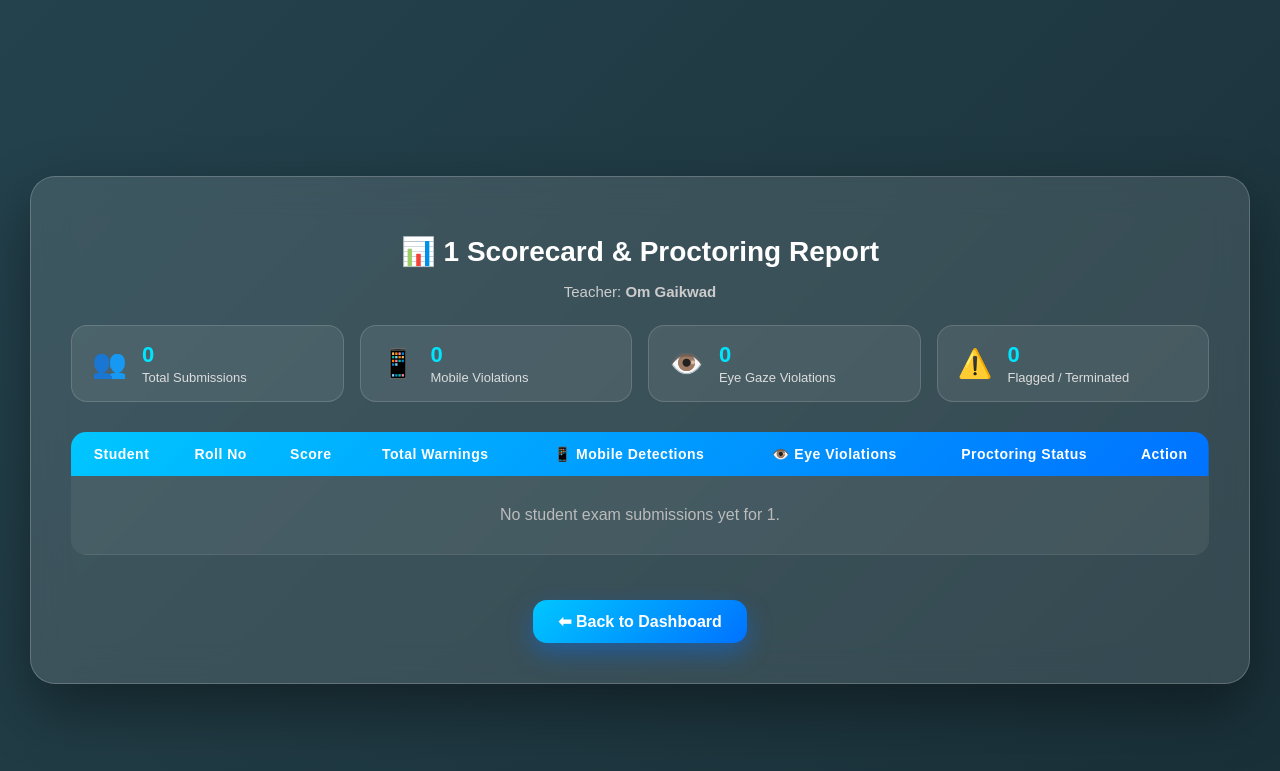
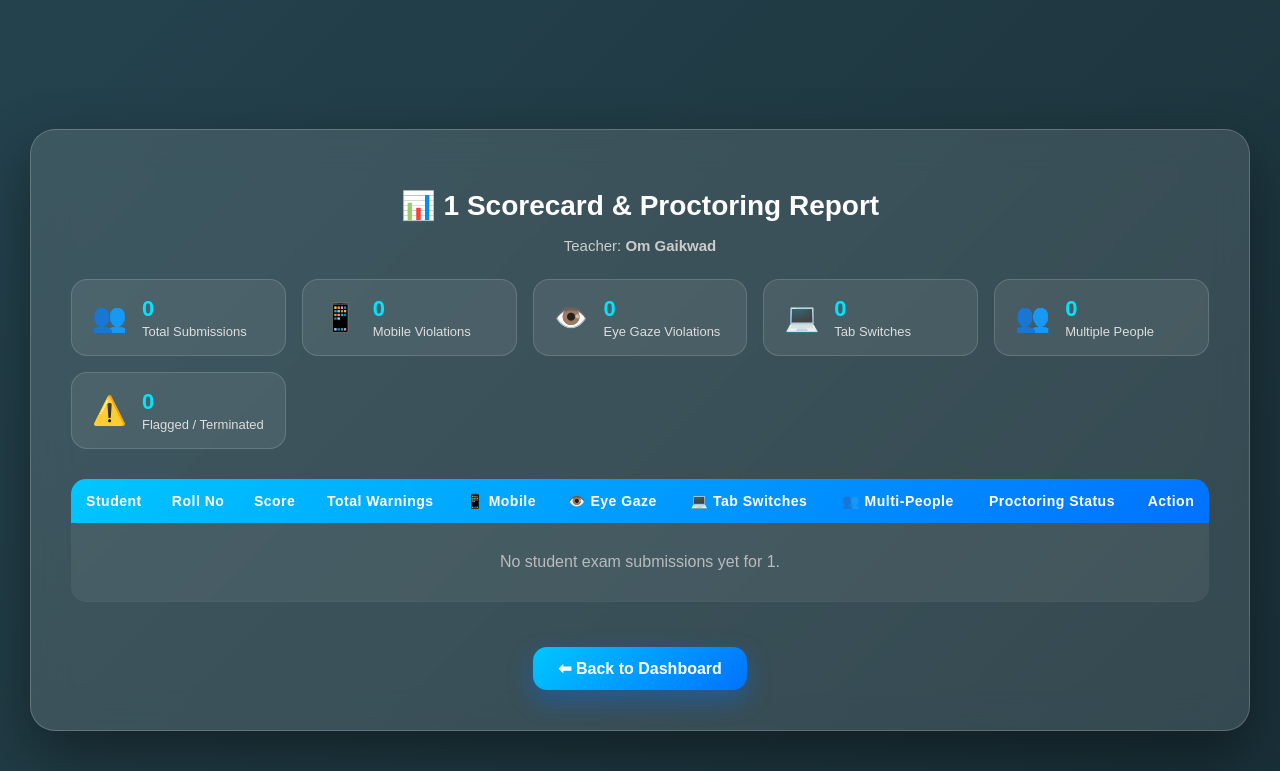
Before and after one commit to Omgaikwad-commits/PROCTORAI, a Flask app: page /scorecard in a window 1280 px wide. Shown: the top 771 px of the page. Run offline with Flask 3, Linux system fonts and the light colour scheme; a user stored in the database is signed in; data comes from the database, SQL or seed files in the repository; both versions use the stored data as it was after the commit.

Commit message:
Track and display Tab Switching and Multiple People/Faces records in results and scorecard

```diff
--- a/app.py
+++ b/app.py
@@ -40,7 +40,7 @@ def init_db():
                     answer TEXT
                 )''')
 
-    # ✅ UPDATED (added roll_no, mobile_warnings, eye_warnings)
+    # ✅ UPDATED (added roll_no, mobile_warnings, eye_warnings, tab_warnings, face_warnings)
     c.execute('''CREATE TABLE IF NOT EXISTS results(
                     id INTEGER PRIMARY KEY AUTOINCREMENT,
                     student_name TEXT,
@@ -50,7 +50,9 @@ def init_db():
                     score INTEGER,
                     warnings INTEGER,
                     mobile_warnings INTEGER DEFAULT 0,
-                    eye_warnings INTEGER DEFAULT 0
+                    eye_warnings INTEGER DEFAULT 0,
+                    tab_warnings INTEGER DEFAULT 0,
+                    face_warnings INTEGER DEFAULT 0
                 )''')
 
     # Safe schema migration for existing databases
@@ -60,6 +62,10 @@ def init_db():
         c.execute("ALTER TABLE results ADD COLUMN mobile_warnings INTEGER DEFAULT 0")
     if "eye_warnings" not in columns:
         c.execute("ALTER TABLE results ADD COLUMN eye_warnings INTEGER DEFAULT 0")
+    if "tab_warnings" not in columns:
+        c.execute("ALTER TABLE results ADD COLUMN tab_warnings INTEGER DEFAULT 0")
+    if "face_warnings" not in columns:
+        c.execute("ALTER TABLE results ADD COLUMN face_warnings INTEGER DEFAULT 0")
 
     conn.commit()
     conn.close()
@@ -195,7 +201,8 @@ def scorecard():
     c = conn.cursor()
 
     c.execute("""SELECT id, student_name, roll_no, teacher_name, subject, score, warnings,
-                        COALESCE(mobile_warnings, 0), COALESCE(eye_warnings, 0)
+                        COALESCE(mobile_warnings, 0), COALESCE(eye_warnings, 0),
+                        COALESCE(tab_warnings, 0), COALESCE(face_warnings, 0)
                  FROM results WHERE subject = ?""",
               (session["subject"],))
     data = c.fetchall()
@@ -282,6 +289,8 @@ def exam():
         warnings = int(request.form.get("warnings") or 0)
         mobile_warnings = int(request.form.get("mobile_warnings") or 0)
         eye_warnings = int(request.form.get("eye_warnings") or 0)
+        tab_warnings = int(request.form.get("tab_warnings") or 0)
+        face_warnings = int(request.form.get("face_warnings") or 0)
 
         teacher_name = questions[0][1] if questions else ""
         subject = session["exam_subject"]
@@ -292,8 +301,9 @@ def exam():
                 score += 1
 
         c.execute("""INSERT INTO results(student_name, roll_no, teacher_name,
-                    subject, score, warnings, mobile_warnings, eye_warnings)
-                    VALUES (?,?,?,?,?,?,?,?)""",
+                    subject, score, warnings, mobile_warnings, eye_warnings,
+                    tab_warnings, face_warnings)
+                    VALUES (?,?,?,?,?,?,?,?,?,?)""",
                 (session["student_name"],
                  session["roll_no"],
                  teacher_name,
@@ -301,7 +311,9 @@ def exam():
                  score,
                  warnings,
                  mobile_warnings,
-                 eye_warnings))
+                 eye_warnings,
+                 tab_warnings,
+                 face_warnings))
 
         conn.commit()
         conn.close()
@@ -311,7 +323,9 @@ def exam():
                                total=len(questions),
                                warnings=warnings,
                                mobile_warnings=mobile_warnings,
-                               eye_warnings=eye_warnings)
+                               eye_warnings=eye_warnings,
+                               tab_warnings=tab_warnings,
+                               face_warnings=face_warnings)
 
     conn.close()
     return render_template("exam.html",
--- a/static/scorecard.css
+++ b/static/scorecard.css
@@ -192,6 +192,18 @@ tbody tr:hover {
     border: 1px solid rgba(255, 170, 0, 0.4);
 }
 
+.violation-tab {
+    background: rgba(0, 198, 255, 0.2);
+    color: #00c6ff;
+    border: 1px solid rgba(0, 198, 255, 0.4);
+}
+
+.violation-face {
+    background: rgba(230, 80, 255, 0.2);
+    color: #e650ff;
+    border: 1px solid rgba(230, 80, 255, 0.4);
+}
+
 .violation-none {
     color: #777;
     font-size: 13px;
--- a/templates/exam.html
+++ b/templates/exam.html
@@ -70,6 +70,8 @@
             <input type="hidden" id="warnings" name="warnings" value="0">
             <input type="hidden" id="mobile_warnings" name="mobile_warnings" value="0">
             <input type="hidden" id="eye_warnings" name="eye_warnings" value="0">
+            <input type="hidden" id="tab_warnings" name="tab_warnings" value="0">
+            <input type="hidden" id="face_warnings" name="face_warnings" value="0">
 
             {% for q in questions %}
             <div class="question-card">
--- a/templates/scorecard.html
+++ b/templates/scorecard.html
@@ -52,6 +52,34 @@
         </div>
 
         <div class="stat-card">
+            <span class="stat-icon">💻</span>
+            <div class="stat-data">
+                <h3>
+                    {% set tab_total = namespace(count=0) %}
+                    {% for r in results %}
+                        {% set tab_total.count = tab_total.count + (r[9] or 0) %}
+                    {% endfor %}
+                    {{ tab_total.count }}
+                </h3>
+                <p>Tab Switches</p>
+            </div>
+        </div>
+
+        <div class="stat-card">
+            <span class="stat-icon">👥</span>
+            <div class="stat-data">
+                <h3>
+                    {% set face_total = namespace(count=0) %}
+                    {% for r in results %}
+                        {% set face_total.count = face_total.count + (r[10] or 0) %}
+                    {% endfor %}
+                    {{ face_total.count }}
+                </h3>
+                <p>Multiple People</p>
+            </div>
+        </div>
+
+        <div class="stat-card">
             <span class="stat-icon">⚠️</span>
             <div class="stat-data">
                 <h3>
@@ -77,8 +105,10 @@
                     <th>Roll No</th>
                     <th>Score</th>
                     <th>Total Warnings</th>
-                    <th>📱 Mobile Detections</th>
-                    <th>👁️ Eye Violations</th>
+                    <th>📱 Mobile</th>
+                    <th>👁️ Eye Gaze</th>
+                    <th>💻 Tab Switches</th>
+                    <th>👥 Multi-People</th>
                     <th>Proctoring Status</th>
                     <th>Action</th>
                 </tr>
@@ -86,7 +116,7 @@
             <tbody>
                 {% if results|length == 0 %}
                 <tr>
-                    <td colspan="8" style="padding: 30px; color: #bbb;">
+                    <td colspan="10" style="padding: 30px; color: #bbb;">
                         No student exam submissions yet for {{ subject }}.
                     </td>
                 </tr>
@@ -105,7 +135,7 @@
                     <td>
                         {% if r[7] and r[7] > 0 %}
                             <span class="violation-badge violation-mobile">
-                                📱 {{ r[7] }} detected
+                                📱 {{ r[7] }}
                             </span>
                         {% else %}
                             <span class="violation-none">0</span>
@@ -114,7 +144,25 @@
                     <td>
                         {% if r[8] and r[8] > 0 %}
                             <span class="violation-badge violation-eye">
-                                👁️ {{ r[8] }} diverted
+                                👁️ {{ r[8] }}
+                            </span>
+                        {% else %}
+                            <span class="violation-none">0</span>
+                        {% endif %}
+                    </td>
+                    <td>
+                        {% if r[9] and r[9] > 0 %}
+                            <span class="violation-badge violation-tab">
+                                💻 {{ r[9] }}
+                            </span>
+                        {% else %}
+                            <span class="violation-none">0</span>
+                        {% endif %}
+                    </td>
+                    <td>
+                        {% if r[10] and r[10] > 0 %}
+                            <span class="violation-badge violation-face">
+                                👥 {{ r[10] }}
                             </span>
                         {% else %}
                             <span class="violation-none">0</span>
```
Also changed, not shown: static/proctor.js (+39 -2 lines), static/result.css (+49 -16 lines), templates/result.html (+37 -3 lines), database.db.
